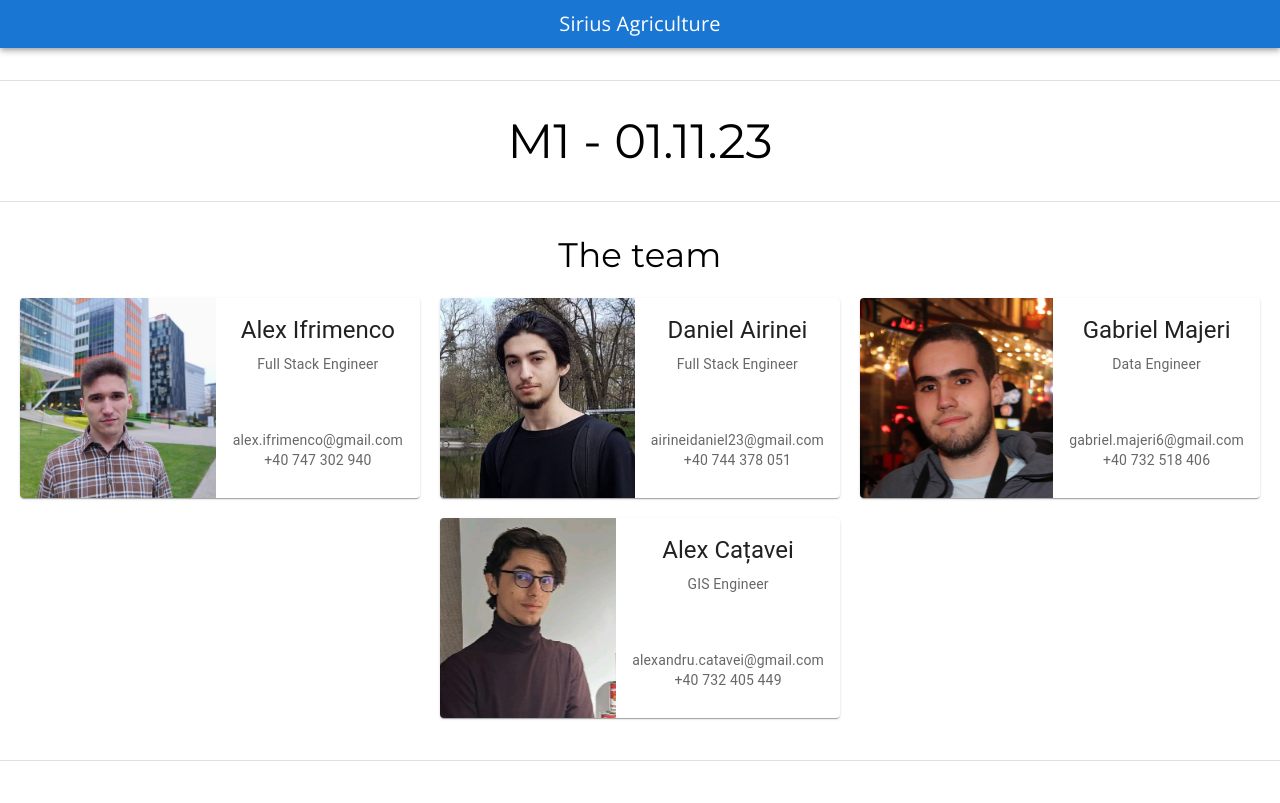
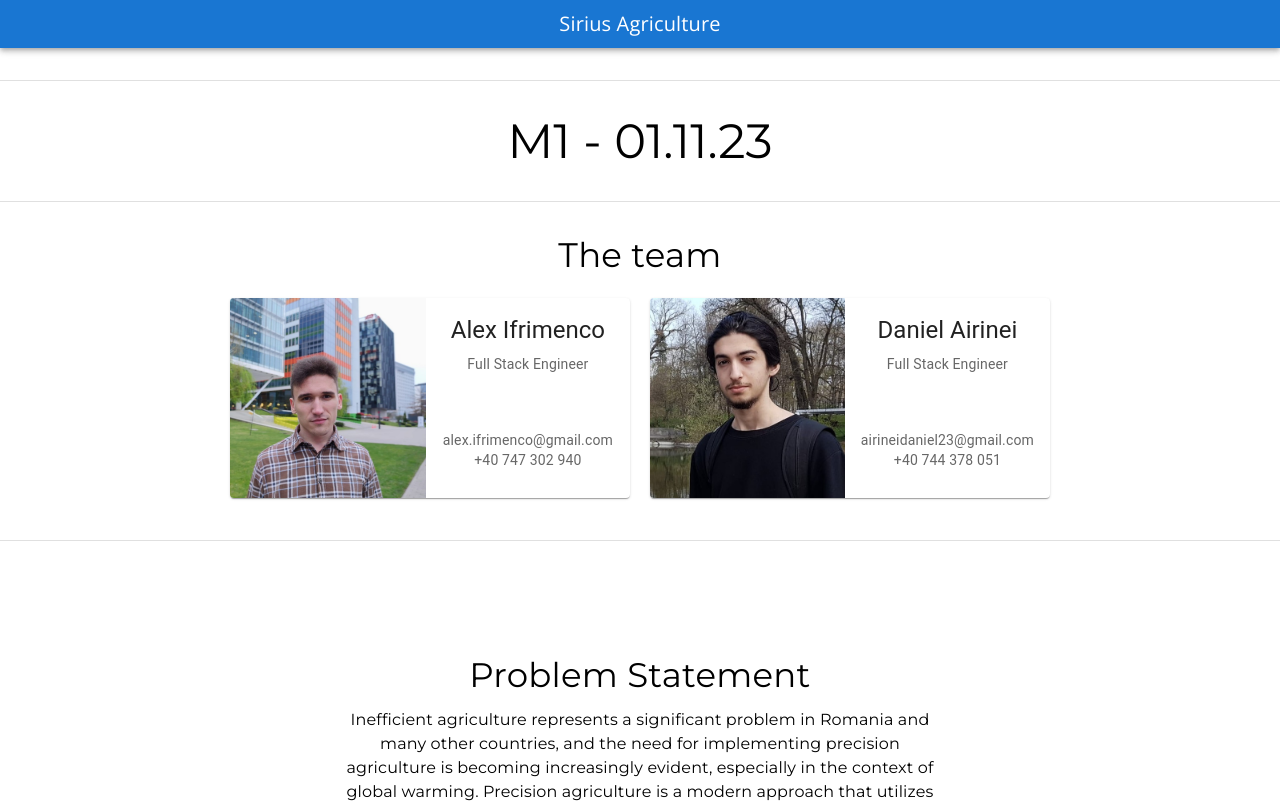
Before and after one commit to ifrimenco/sirius_fiki, a React (Create React App) app: page / in a window 1280 px wide. Shown: the top 803 px of the page. Built offline with nearby package versions, Linux system fonts and the light colour scheme.

Commit message:
modified stuff

```diff
--- a/public/projectData.json
+++ b/public/projectData.json
@@ -12,18 +12,6 @@
         "contact": "airineidaniel23@gmail.com  +40 744 378 051",
         "description": "Full Stack Engineer",
         "image": "images/daniel-airinei.jpg"
-      },
-      {
-        "name": "Gabriel Majeri",
-        "contact": "gabriel.majeri6@gmail.com  +40 732 518 406",
-        "description": "Data Engineer",
-        "image": "images/gabr.jpg"
-      },
-      {
-        "name": "Alex Cațavei",
-        "contact": "alexandru.catavei@gmail.com +40 732 405 449",
-        "description": "GIS Engineer",
-        "image": "images/cats.jpg"
       }
   ],
   "companies": [
--- a/src/App.js
+++ b/src/App.js
@@ -111,6 +111,17 @@
         <Interviews/>
         <UserPersona/>
         <UserFlow/>
+        <HorizontalDivider/>
+
+        <Typography variant="h3" gutterBottom style={{fontFamily: 'Montserrat, sans-serif'}}>
+          M7 - MVP
+        </Typography>
+
+        <Typography variant="p">
+         MVP is up.
+        </Typography>
+        <a href="http://sirius-landing-page.s3-website.eu-north-1.amazonaws.com/">Landing page</a>
+        <HorizontalDivider/>
       </div>
       )}
     </div>
```
Also changed, not shown: public/images/cats.jpg (deleted), public/images/gabr.jpg (deleted).
